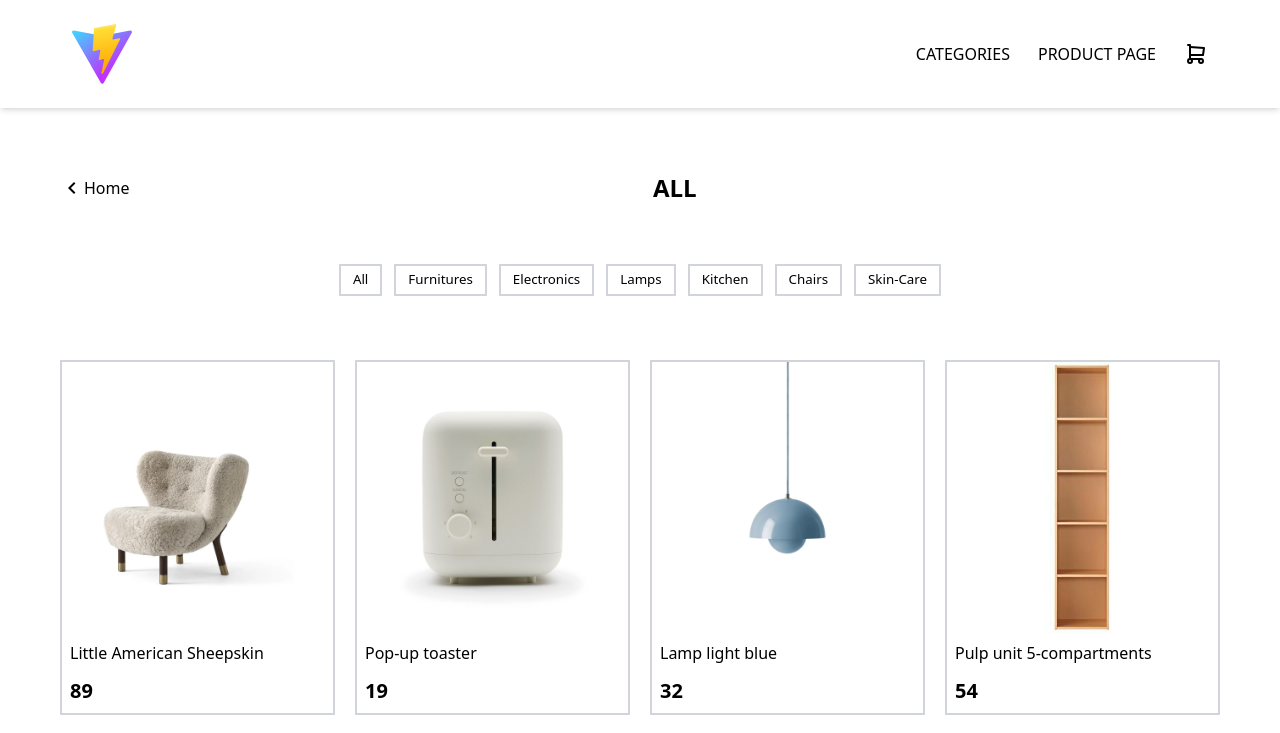
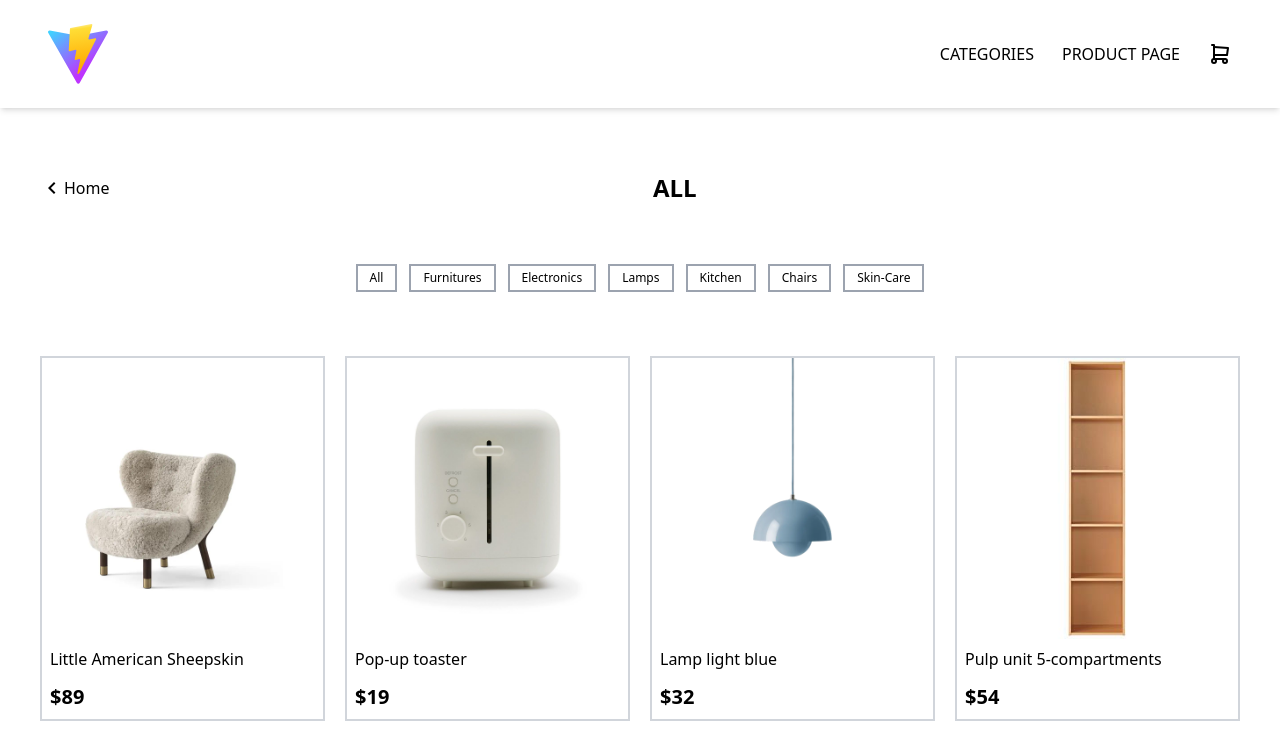
Before and after one commit to imlakshaykumar/minimalECom, a React (Vite) app: page /categories/1 in a window 1280 px wide. Shown: the top 733 px of the page. Built offline with nearby package versions, Linux system fonts and the light colour scheme.

Commit message:
spacing fixed

```diff
--- a/src/components/Banner1.jsx
+++ b/src/components/Banner1.jsx
@@ -3,7 +3,7 @@ import banner1 from '../assets/static/banner/banner1.021adea5caa612e7dea0.jpg'
 export const Banner1 = () => {
     return (
         <>
-            <div className="container max-w-[1200px] w-full mx-auto my-[6rem] px-5">
+            <div className="container max-w-[1200px] w-full mx-auto my-[6rem]">
                 <div className="w-full flex justify-between overflow-hidden h-[25rem]">
                     <div className="banner-info flex flex-col gap-5 justify-center items-start bg-[#e9e9e9] text-start w-1/2 px-[123px]">
                         <h3 className="heading text-2xl font-bold">Creative harmonious living</h3>
--- a/src/components/Banner2.jsx
+++ b/src/components/Banner2.jsx
@@ -3,7 +3,7 @@ import banner2 from '../assets/static/banner/banner2.03a2ebf8d998e53d1019.jpg'
 export const Banner2 = () => {
     return (
         <>
-            <div className="container max-w-[1200px] w-full mx-auto my-[6rem] px-5">
+            <div className="container max-w-[1200px] w-full mx-auto my-[6rem]">
                 <div className="w-full flex justify-between overflow-hidden h-[25rem]">
                     <div className="banner-image-div block object-cover w-1/2">
                         <img src={ banner2 } alt="banner1 image" className="banner-image w-[100%] h-[100%] object-cover" />
--- a/src/components/HomeSection.jsx
+++ b/src/components/HomeSection.jsx
@@ -8,7 +8,7 @@ import image4 from '../assets/static/home/home-img-4.672d1d0d7656e2a778f6.jpg'
 export const HomeSection = ({ setCategory }) => {
     return (
         <>
-            <div className="container mx-auto max-w-[1200px] px-5">
+            <div className="container mx-auto max-w-[1200px]">
                 <div className="grid-container grid h-[32rem] gap-3 mt-8">
                     <div
                         style={ { gridArea: 'one' } }
--- a/src/components/ProudSection.jsx
+++ b/src/components/ProudSection.jsx
@@ -6,7 +6,7 @@ export const ProudSection = () => {
 
     return (
         <>
-            <div className="container max-w-[1200px] mx-auto my-16 px-5">
+            <div className="container max-w-[1200px] mx-auto my-16">
                 <div className="heading-div w-full mb-10">
                     <h3 className="heading text-2xl font-bold">Products we are proud of</h3>
                 </div>
@@ -20,7 +20,7 @@ export const ProudSection = () => {
                                     </div>
                                     <div className="item-info-div p-2">
                                         <p className="item-name">{ item.name }</p>
-                                        <p className="item-price text-xl font-bold mt-3">{ item.price }</p>
+                                        <p className="item-price text-xl font-bold mt-3">${ item.price }</p>
                                     </div>
                                 </div>
                             )
--- a/src/components/Trending.jsx
+++ b/src/components/Trending.jsx
@@ -11,7 +11,7 @@ export const Trending = () => {
 
     return (
         <>
-            <div className="container max-w-[1200px] mx-auto my-16 px-5">
+            <div className="container max-w-[1200px] mx-auto my-16">
                 <div className="trending-head flex justify-between items-center mb-10">
                     <h3 className="text-2xl font-bold">Trending Now</h3>
                     <div className="trending-btn-div flex justify-center items-center gap-1">
@@ -34,7 +34,7 @@ export const Trending = () => {
                                         </div>
                                         <div className="item-info-div p-2">
                                             <p className="item-name">{ item.name }</p>
-                                            <p className="item-price text-xl font-bold mt-3">{ item.price }</p>
+                                            <p className="item-price text-xl font-bold mt-3">${ item.price }</p>
                                         </div>
                                     </div>
                                 );
--- a/src/components/global/Footer.jsx
+++ b/src/components/global/Footer.jsx
@@ -2,7 +2,7 @@ import { NewsLetter } from "../NewsLetter"
 
 export const Footer = () => {
   return (
-    <>
+    <div className="mt-[8rem]">
       <NewsLetter />
       <div className="container max-w-full bg-black h-[11rem] flex flex-col justify-center items-center text-center" >
         <div className="footer-content max-w-[1200px] w-full mx-auto px-5">
@@ -19,6 +19,6 @@ export const Footer = () => {
           </div>
         </div>
       </div >
-    </>
+    </div>
   );
 };
--- a/src/components/global/NavBar.jsx
+++ b/src/components/global/NavBar.jsx
@@ -9,7 +9,7 @@ export const NavBar = ({ category, setCategory }) => {
   };
   return (
     <div className='w-full flex justify-center shadow-md'>
-      <div className='flex w-[1200px] justify-between items-center px-8 py-6'>
+      <div className='flex w-[1200px] justify-between items-center px-2 py-6'>
         <div className='logo-div object-cover cursor-pointer'>
           <Link to='/'>
             <img src={ logo } alt="logo" className='logo w-[60px] h-auto block' />
@@ -22,7 +22,11 @@ export const NavBar = ({ category, setCategory }) => {
                 categories
               </Link>
             </li>
-            <li className="item cursor-pointer hover:underline font-medium">product page</li>
+            <li className="item cursor-pointer hover:underline font-medium">
+              <Link to='/product/1'>
+                product page
+              </Link>
+            </li>
           </ul>
           <div className="cart-logo-div cursor-pointer object-cover">
             <i data-array-length="0" className="cart-icon"><svg xmlns="http://www.w3.org/2000/svg" width="24" height="24" viewBox="0 0 24 24" fill="none" stroke="currentColor" strokeWidth="2" strokeLinecap="round" strokeLinejoin="round" className="tabler-icon tabler-icon-shopping-cart"><path d="M6 19m-2 0a2 2 0 1 0 4 0a2 2 0 1 0 -4 0"></path><path d="M17 19m-2 0a2 2 0 1 0 4 0a2 2 0 1 0 -4 0"></path><path d="M17 17h-11v-14h-2"></path><path d="M6 5l14 1l-1 7h-13"></path></svg></i>
--- a/src/pages/Categories.jsx
+++ b/src/pages/Categories.jsx
@@ -16,7 +16,7 @@ export const Categories = ({ category, setCategory }) => {
         if (category.toLowerCase() === 'all') {
             setFilteredData(data);
         } else {
-            const filtered = data.filter(item => item.dateCategory.toLowerCase() === category.toLowerCase());
+            const filtered = data.filter(item => item.dataCategory.toLowerCase() === category.toLowerCase());
             setFilteredData(filtered);
         }
     }, [category]);
@@ -24,7 +24,7 @@ export const Categories = ({ category, setCategory }) => {
 
     return (
         <>
-            <div className="category-div container max-w-[1200px] mx-auto my-16 px-5">
+            <div className="category-div container max-w-[1200px] mx-auto my-16">
                 <div className="category-header flex flex-col gap-5">
                     <div className="title-home flex items-center w-full mb-10">
                         <Link to='/'>
@@ -36,32 +36,32 @@ export const Categories = ({ category, setCategory }) => {
                         <h3 className=" uppercase text-center mx-auto text-2xl font-bold">{ category }</h3>
                     </div>
                     <div className="filter-btns-div">
-                        <ul className="filter-btn-list flex w-full items-center justify-center gap-3" style={ { fontSize: 'smaller' } }>
+                        <ul className="filter-btn-list flex w-full items-center justify-center gap-3 text-xs">
                             <li
-                                className="filter-btn border-2 border-gray-300 hover:border-gray-600 py-1 px-3 cursor-pointer"
+                                className="filter-btn border-2 border-gray-400 hover:border-gray-600 py-1 px-3 cursor-pointer"
                                 onClick={ handleFilterClick }>All</li>
                             <li
-                                className="filter-btn border-2 border-gray-300 py-1 px-3 cursor-pointer"
+                                className="filter-btn border-2 border-gray-400 hover:border-gray-600 py-1 px-3 cursor-pointer"
                                 onClick={ handleFilterClick }>Furnitures</li>
                             <li
-                                className="filter-btn border-2 border-gray-300 py-1 px-3 cursor-pointer"
+                                className="filter-btn border-2 border-gray-400 hover:border-gray-600 py-1 px-3 cursor-pointer"
                                 onClick={ handleFilterClick }>Electronics</li>
                             <li
-                                className="filter-btn border-2 border-gray-300 py-1 px-3 cursor-pointer"
+                                className="filter-btn border-2 border-gray-400 hover:border-gray-600 py-1 px-3 cursor-pointer"
                                 onClick={ handleFilterClick }>Lamps</li>
                             <li
-                                className="filter-btn border-2 border-gray-300 py-1 px-3 cursor-pointer"
+                                className="filter-btn border-2 border-gray-400 hover:border-gray-600 py-1 px-3 cursor-pointer"
                                 onClick={ handleFilterClick }>Kitchen</li>
                             <li
-                                className="filter-btn border-2 border-gray-300 py-1 px-3 cursor-pointer"
+                                className="filter-btn border-2 border-gray-400 hover:border-gray-600 py-1 px-3 cursor-pointer"
                                 onClick={ handleFilterClick }>Chairs</li>
                             <li
-                                className="filter-btn border-2 border-gray-300 py-1 px-3 cursor-pointer"
+                                className="filter-btn border-2 border-gray-400 hover:border-gray-600 py-1 px-3 cursor-pointer"
                                 onClick={ handleFilterClick }>Skin-Care</li>
                         </ul>
                     </div>
                 </div>
-                <div className="content grid grid-cols-4 gap-5" style={ { marginTop: '4rem', marginBottom: '8rem' } }>
+                <div className="content grid grid-cols-4 gap-5 mt-[4rem] mb-[8rem]">
                     {
                         filteredData?.map((item, key) => {
                             return (
@@ -71,7 +71,7 @@ export const Categories = ({ category, setCategory }) => {
                                     </div>
                                     <div className="item-info-div p-2">
                                         <p className="item-name">{ item.name }</p>
-                                        <p className="item-price text-xl font-bold mt-3">{ item.price }</p>
+                                        <p className="item-price text-xl font-bold mt-3">${ item.price }</p>
                                     </div>
                                 </div>
                             )
```
